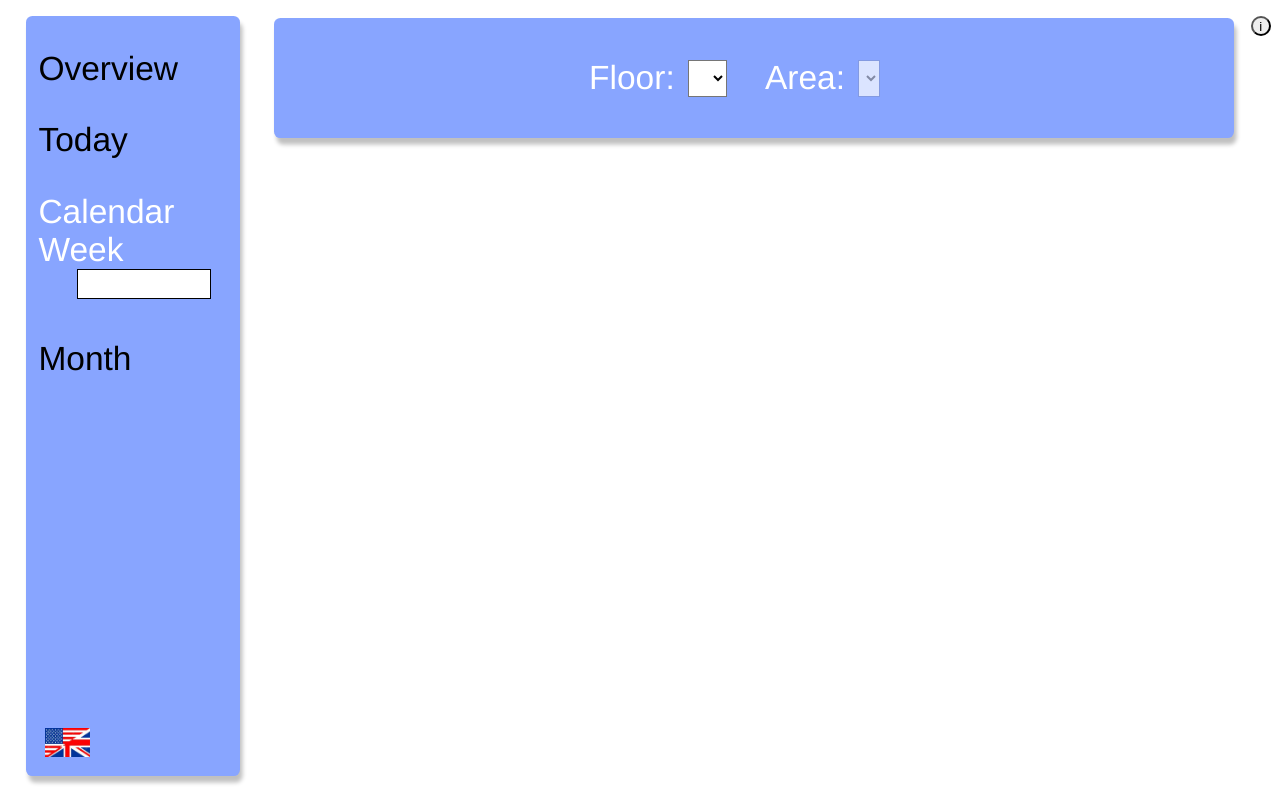
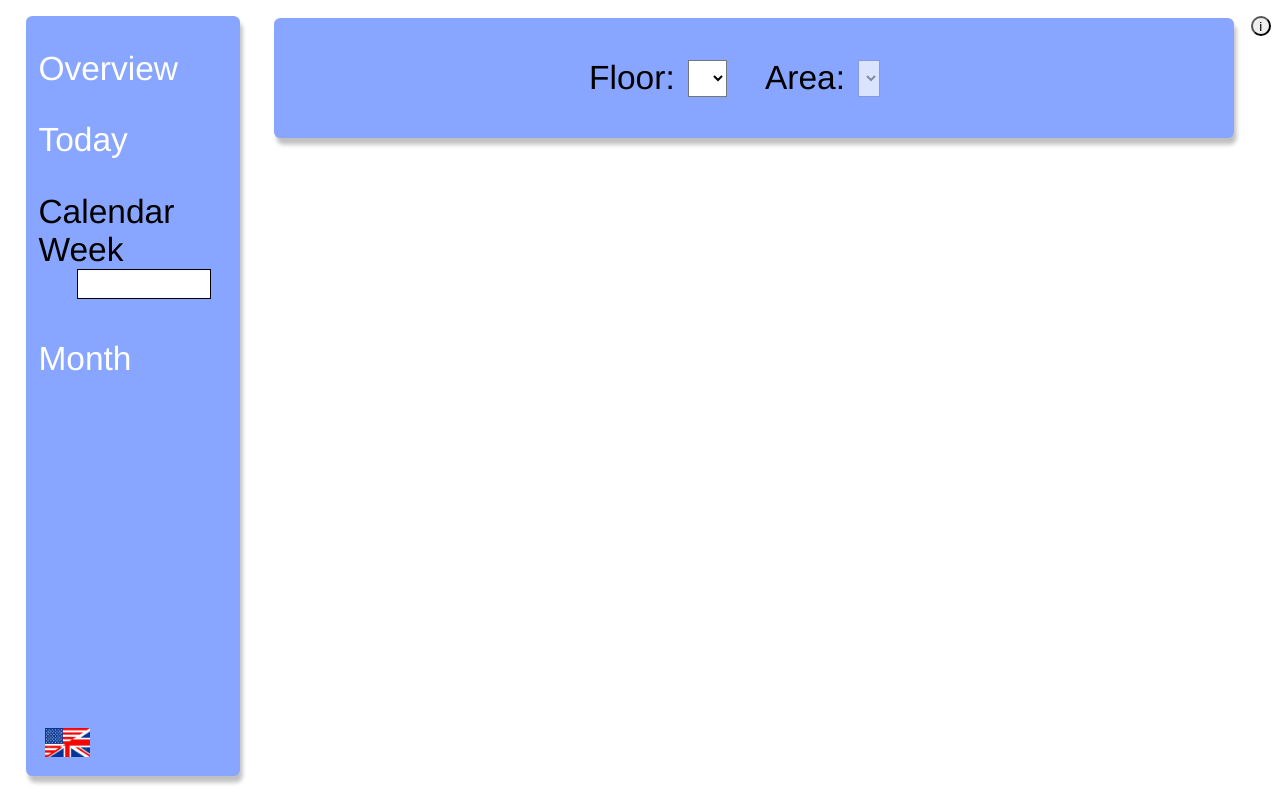
Before and after one commit to Ni-o-iN/MEP-abbvie, a Flask app: page /week in a window 1280 px wide. Run offline with Flask 3, Linux system fonts and the light colour scheme; lists and menus that the app fills with data are empty; some libraries are stand-ins or nearby versions.

Commit message:
Text auf schwarz geändert

```diff
--- a/static/Scripts/week.js
+++ b/static/Scripts/week.js
@@ -29,7 +29,6 @@ const myChart = new Chart(woche, {
     type: 'line',
     data: {
         labels: ['8:00', '9:00', '10:00', '11:00', '12:00', '13:00', '14:00', '15:00', '16:00', '17:00'],
-        fontColor: 'white',
         datasets: [{
             label: 'Montag',
             borderColor: 'rgba(255, 215, 230, 1)',
@@ -88,7 +87,7 @@ const myChart = new Chart(woche, {
                 position: 'right',
                 title: {
                     display: true,
-                    color: 'white',
+                    color: 'black',
                     text: 'Dezibel',
                     font: {
                         family: "'Franklin Gothic Medium', 'Arial Narrow', Arial, sans-serif",
@@ -96,7 +95,7 @@ const myChart = new Chart(woche, {
                     }
                 },
                 ticks: {
-                    color: 'white',
+                    color: 'black',
                     font: {
                         family: "'Franklin Gothic Medium', 'Arial Narrow', Arial, sans-serif",
                         size: 20
@@ -109,7 +108,7 @@ const myChart = new Chart(woche, {
             x: {
                 title: {
                     display: true,
-                    color: 'white',
+                    color: 'black',
                     text: 'Uhrzeit',
                     font: {
                         family: "'Franklin Gothic Medium', 'Arial Narrow', Arial, sans-serif",
@@ -117,7 +116,7 @@ const myChart = new Chart(woche, {
                     }
                 },
                 ticks: {
-                    color: 'white',
+                    color: 'black',
                     font: {
                         family: "'Franklin Gothic Medium', 'Arial Narrow', Arial, sans-serif",
                         size: 20
@@ -196,7 +195,7 @@ const myChartE = new Chart(week, {
                 position: 'right',
                 title: {
                     display: true,
-                    color: 'white',
+                    color: 'black',
                     text: 'Decibel',
                     font: {
                         family: "'Franklin Gothic Medium', 'Arial Narrow', Arial, sans-serif",
@@ -204,7 +203,7 @@ const myChartE = new Chart(week, {
                     }
                 },
                 ticks: {
-                    color: 'white',
+                    color: 'black',
                     font: {
                         family: "'Franklin Gothic Medium', 'Arial Narrow', Arial, sans-serif",
                         size: 20
@@ -217,7 +216,7 @@ const myChartE = new Chart(week, {
             x: {
                 title: {
                     display: true,
-                    color: 'white',
+                    color: 'black',
                     text: 'Time',
                     font: {
                         family: "'Franklin Gothic Medium', 'Arial Narrow', Arial, sans-serif",
@@ -225,7 +224,7 @@ const myChartE = new Chart(week, {
                     }
                 },
                 ticks: {
-                    color: 'white',
+                    color: 'black',
                     font: {
                         family: "'Franklin Gothic Medium', 'Arial Narrow', Arial, sans-serif",
                         size: 20
--- a/static/style.css
+++ b/static/style.css
@@ -23,7 +23,7 @@ select {
   display: flex;
   position: relative;
   font-family: 'Franklin Gothic Medium', 'Arial Narrow', Arial, sans-serif;
-  color: white;
+  color: black;
 }
 
 
@@ -48,12 +48,12 @@ select {
 }
 
 .navbar p a{
-  color: black;
+  color: white;
   transition: color 0.3s, box-shadow 0.3s;
 }
 
 .navbar p a:hover{
-  color: white;
+  color: black;
   text-shadow: 0 2px 4px rgba(0, 0, 0, 0.2); /* Small shadow effect */
 }
 
@@ -629,7 +629,7 @@ input[type=submit]{ /*wird sehr klein, wenn es zu einem handy-Format wird*/
   padding: 5px 10px;
   margin: 1vw;
   border-radius: 20px;
-  color: white;
+  color: black;
   cursor: pointer;
   font-size: calc(20px + (26 - 16) * ((100vw - 320px) / (1600 - 320)));
 }
@@ -681,7 +681,3 @@ input[type=submit]{ /*wird sehr klein, wenn es zu einem handy-Format wird*/
   background-color: rgba(255, 0, 0, 1);
   margin-left: 5vw;
 }
-
-h3 {
-  color: white;
-}
```
Also changed, not shown: static/Scripts/day.js (+0 -8 lines).
